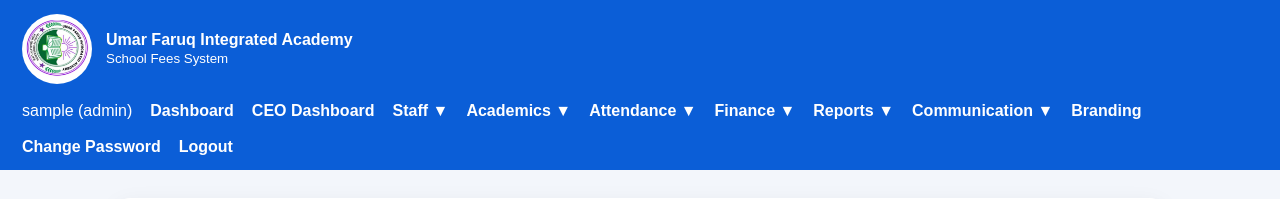
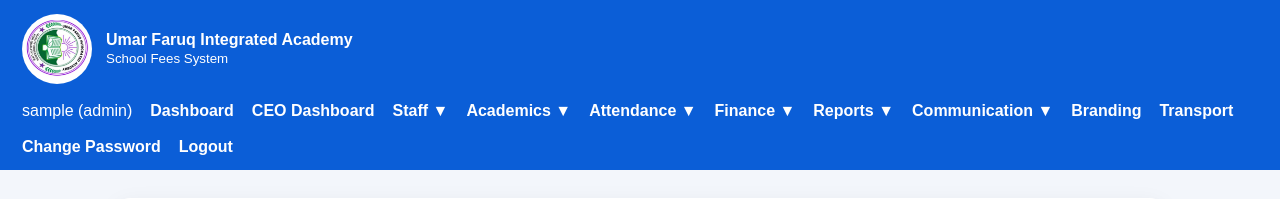
Before and after one commit to qaswar114/umar-faruq-school-system, a Flask app: page /announcements in a window 1280 px wide. Shown: the top 199 px of the page. Run offline with Flask 3, Linux system fonts and the light colour scheme; the visitor is signed in with stand-in values (Sample User, id 1).

Commit message:
Update base.html

```diff
--- a/templates/base.html
+++ b/templates/base.html
@@ -222,6 +222,7 @@ function updateMonths(termId, monthId){
 
     {% if session.role|lower == 'admin' %}
     <a href="{{ url_for('settings') }}">Branding</a>
+    <a href="{{ url_for('transport') }}">Transport</a>
     {% endif %}
 
     <a href="{{ url_for('change_password') }}">Change Password</a>
```
